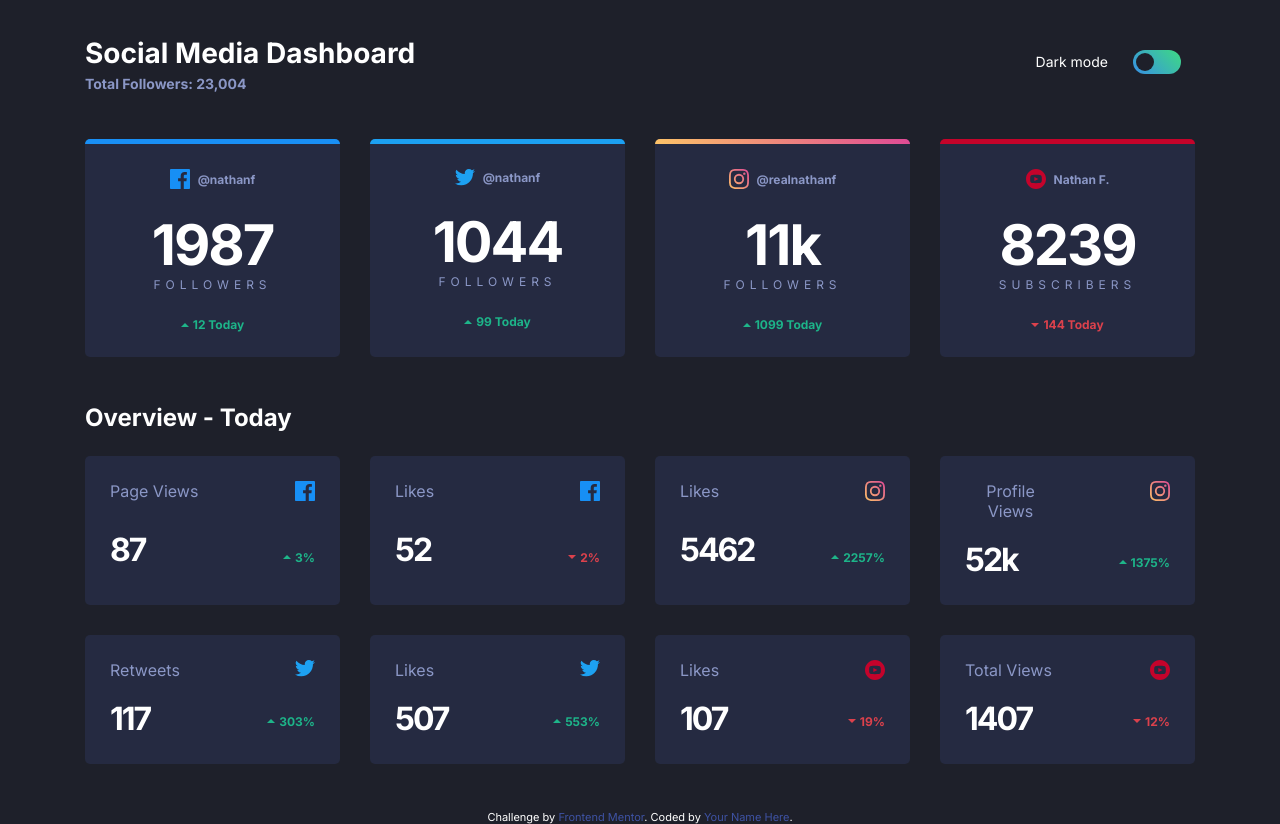
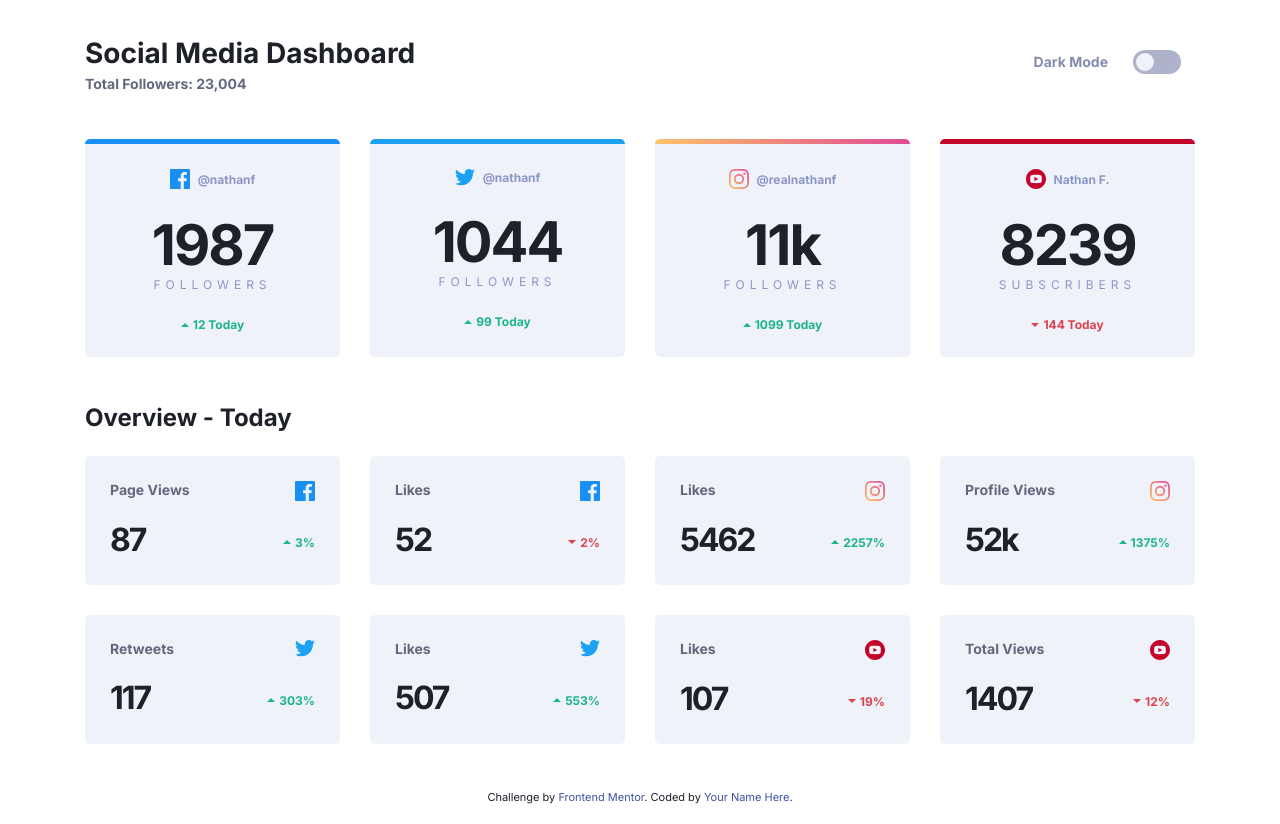
Before and after one commit to Lokki68/fem-social-media-dashboard, a website: page index.html in a window 1280 px wide. Drawn offline with Linux system fonts and the light colour scheme.

Commit message:
set dark & light color variable

```diff
--- a/app/scss/components/card.scss
+++ b/app/scss/components/card.scss
@@ -18,7 +18,7 @@
   position: relative;
   overflow: hidden;
   flex: 1;
-  background: var(--dark-card);
+  background: var(--card-bg);
   color: var(--dark-text1);
   padding: rem(25);
   text-align: center;
@@ -26,7 +26,7 @@
   transition: background 150ms ease-in-out;
 
   &:hover {
-    background: var(--dark-card-hover);
+    background: var(--card-hover);
     cursor: pointer;
   }
 
@@ -67,6 +67,12 @@
     margin-bottom: rem(28);
   }
 
+  &__subtitle {
+    font-size: rem(14);
+    font-weight: 700;
+    color: var(--text-color1);
+  }
+
   &__icon {
     margin-right: rem(8);
 
@@ -89,7 +95,7 @@
   }
 
   &__count {
-    color: var(--light-bg);
+    color: var(--text-color);
     font-weight: 700;
     letter-spacing: rem(-2);
     line-height: 1;
--- a/app/scss/components/header.scss
+++ b/app/scss/components/header.scss
@@ -20,6 +20,6 @@
   &__subtitle {
     font-size: rem(14);
     font-weight: 700;
-    color: var(--dark-text1);
+    color: var(--text-color1);
   }
 }
--- a/app/scss/components/toggle.scss
+++ b/app/scss/components/toggle.scss
@@ -8,6 +8,8 @@
 
   label {
     font-size: rem(14);
+    font-weight: 700;
+    color: var(--toggle);
 
     &[for='dark'] {
       line-height: rem(24);
@@ -38,9 +40,7 @@
     width: 100%;
     top: 0;
     border-radius: rem(12);
-    background: linear-gradient(225deg,
-        var(--toggle-bg-start) 0%,
-        var(--toggle-bg-end) 100%);
+    background: var(--toggle-bg);
   }
 
   &__button {
@@ -50,7 +50,7 @@
     width: rem(18);
     height: rem(18);
     border-radius: 50%;
-    background-color: var(--dark-bg);
+    background-color: var(--toggle-button);
   }
 
   #light:checked~.toggle__button {
--- a/app/scss/globals/boilerplate.scss
+++ b/app/scss/globals/boilerplate.scss
@@ -13,11 +13,11 @@ body {
   margin: 0;
   padding: 0;
   font-family: var(--font-inter);
-  background: var(--dark-bg);
-  color: var(--dark-text2);
+  background: var(--background);
+  color: var(--text-color);
 }
 
-.visibility-hidden {
+.visually-hidden {
   position: absolute;
   left: -100000px;
   top: auto;
--- a/app/scss/globals/colors.scss
+++ b/app/scss/globals/colors.scss
@@ -9,7 +9,6 @@
   --youtube: hsl(348, 97%, 39%);
   --toggle-bg-start: hsl(146, 68%, 55%);
   --toggle-bg-end: hsl(210, 78%, 56%);
-  --toggle: hsl(230, 22%, 74%);
 
   --dark-bg: hsl(230, 17%, 14%);
   --dark-top-bg: hsl(232, 19%, 15%);
@@ -17,11 +16,40 @@
   --dark-card-hover: hsl(228, 25%, 27%);
   --dark-text1: hsl(228, 34%, 66%);
   --dark-text2: hsl(0, 0%, 100%);
+  --dark-toggle: hsl(0, 0%, 100%);
 
   --light-bg: hsl(0, 0%, 100%);
   --light-top-bg: hsl(225, 100%, 98%);
   --light-card: hsl(227, 47%, 96%);
-  --light-card-hover: hsl(228, 25%, 27%);
+  --light-card-hover: hsl(228, 33%, 91%);
   --light-text1: hsl(228, 12%, 44%);
   --light-text2: hsl(230, 17%, 14%);
+  --light-toggle: hsl(230, 19%, 60%);
+  --light-toggle-bg: hsl(230, 22%, 74%);
+  --light-toggle-button: hsl(228, 46%, 96%);
+
+  --background: var(--light-bg);
+  --text-color: var(--light-text2);
+  --text-color1: var(--light-text1);
+  --card-bg: var(--light-card);
+  --card-hover: var(--light-card-hover);
+  --toggle: var(--light-toggle);
+  --toggle-bg: var(--light-toggle-bg);
+  --toggle-button: var(--light-toggle-button);
+
 }
+
+@media(prefers-color-scheme: dark) {
+  :root {
+    --background: var(--dark-bg);
+    --text-color: var(--dark-text2);
+    --text-color1: var(--dark-text1);
+    --card-bg: var(--dark-card);
+    --card-hover: var(--dark-card-hover);
+    --toggle: var(--light-toggle);
+    --toggle-bg: linear-gradient(225deg,
+        var(--toggle-bg-start) 0%,
+        var(--toggle-bg-end) 100%);
+    --toggle-button: var(--dark-bg);
+  }
+}
--- a/index.html
+++ b/index.html
@@ -66,23 +66,18 @@
       </span>
     </div>
 
-    <!-- Dark mode toggle -->
     <fieldset
       class="header__toggle toggle"
-      aria-label="Theme toggle"
+      aria-label="theme toggle"
       role="radiogroup"
     >
-      <label for="dark">
-        Dark mode
-        <span class="visibility-hidden">on</span>
-      </label>
+      <label for="dark">Dark Mode <span class="visually-hidden">On</span></label>
       <div class="toggle__wrapper">
         <input
           type="radio"
           name="theme"
           id="dark"
         />
-
         <input
           type="radio"
           name="theme"
@@ -99,9 +94,8 @@
       </div>
       <label
         for="light"
-        class="visibility-hidden"
-      >Dark mode Off</label>
-
+        class="visually-hidden"
+      >Dark Mode Off</label>
     </fieldset>
   </header>
   <main>
```
Also changed, not shown: dist/style.css, 1 other file.
